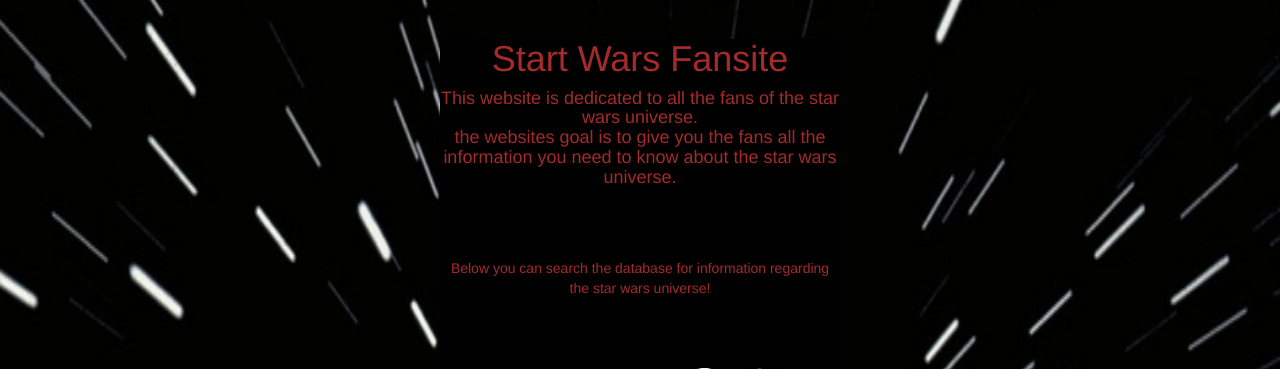
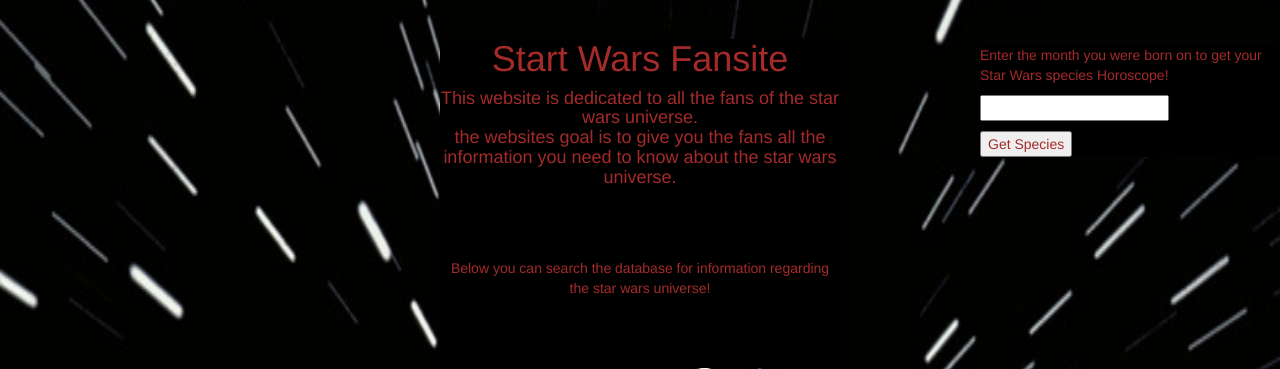
Before and after one commit to da-bomb33/Final-Project, a PHP site: page / in a window 1280 px wide. Shown: the part 51-420 px from the top of the page. Run offline with PHP 8.4, Linux system fonts and the light colour scheme; some libraries are stand-ins or nearby versions.

Commit message:
Update index.php

```diff
--- a/index.php
+++ b/index.php
@@ -82,7 +82,13 @@
 	<!--add the swapi plugin-->
 
 	</div>
+	<div id = "right">
 
+		<p>Enter the month you were born on to get your Star Wars species Horoscope!</p>
+		<input type = "text" id  = "M" name= "input" />
+		<h4 id = "month"></h4>
+		<input type = "submit" onclick = "speciesFunction()" value = "Get Species" />
+	</div>
     <!-- jQuery Version 1.11.1 -->
     <script src="js/jquery.js"></script>
 
```
